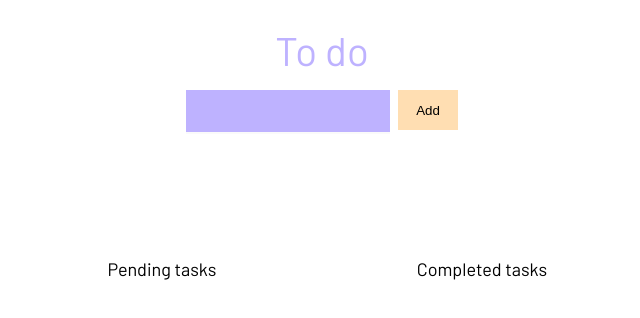
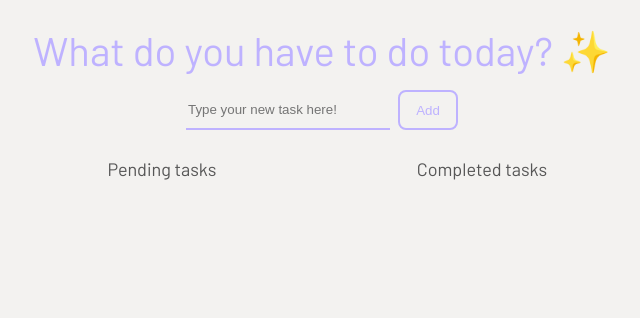
Before and after one commit to albasmg/to-do, a React (Create React App) app: page / in a window 1280 px wide. Shown: the top 318 px of the page, without its empty margins (318-958 px from the left). Built offline with nearby package versions, Linux system fonts and the light colour scheme; a web font is replaced by a local one.

Commit message:
💄 Improve styles

```diff
--- a/public/index.html
+++ b/public/index.html
@@ -9,7 +9,7 @@
       content="Web site created using create-react-app"
     />
     <link
-      href="https://fonts.googleapis.com/css2?family=Barlow:wght@300;400;600&display=swap"
+      href="https://fonts.googleapis.com/css2?family=Barlow:wght@100;300;400;600&display=swap"
       rel="stylesheet"
     />
     <link
--- a/src/assets/stylesheets/base.js
+++ b/src/assets/stylesheets/base.js
@@ -11,6 +11,7 @@ export const GlobalStyle = createGlobalStyle`
   }
   body {
     font-family: 'Barlow', sans-serif;
+    background-color: #F3F2F0;
     }
 `;
 
--- a/src/assets/stylesheets/variables.js
+++ b/src/assets/stylesheets/variables.js
@@ -1,6 +1,7 @@
 export const COLORS = {
   primaryColor: '#beb2ff',
   secondaryColor: '#ffdeb2',
-  lightColor: '#fafafa',
-  darkColor: '#212121',
+  lightColor: '#F3F2F0',
+  mediumColor: 'd6d6d6',
+  darkColor: '#565656',
 };
--- a/src/components/Form/Form.jsx
+++ b/src/components/Form/Form.jsx
@@ -10,10 +10,16 @@ import {
 const Form = ({ onButtonClick, onFormChange, value }) => {
   return (
     <Header>
-      <Title>To do</Title>
+      <Title>
+        What do you have to do today?{' '}
+        <span role="img" aria-label="stars">
+          ✨
+        </span>
+      </Title>
       <FormContainer>
         <FormInput
           type="text"
+          placeholder="Type your new task here!"
           onChange={(ev) => onFormChange(ev)}
           value={value}
         />
--- a/src/components/Form/FormStyles.js
+++ b/src/components/Form/FormStyles.js
@@ -2,7 +2,7 @@ import styled, { css } from 'styled-components';
 import { rem } from '../../assets/stylesheets/functions';
 
 export const Header = styled.header`
-  height: ${rem(200)};
+  height: auto;
 `;
 
 export const Title = styled.h1`
@@ -21,18 +21,27 @@ export const FormContainer = styled.div`
 `;
 
 export const FormInput = styled.input`
-  height: ${rem(40)};
   width: ${rem(200)};
   border: none;
-  background-color: ${(props) => props.theme.colors.primaryColor};
-  border-bottom: 2px solid ${(props) => props.theme.colors.lightColor};
+  border-bottom: 2px solid ${(props) => props.theme.colors.primaryColor};
+  background-color: ${(props) => props.theme.colors.lightColor};
   outline: none;
+  color: ${(props) => props.theme.colors.darkColor};
+
+  ::placeholder {
+    color: ${(props) => props.theme.colors.mediumColor};
+    font-weight: 100;
+  }
 `;
 
 export const FormButton = styled.button`
   height: ${rem(40)};
   width: ${rem(60)};
-  border: none;
-  background-color: ${(props) => props.theme.colors.secondaryColor};
-  margin-left: 8px;
+  border: 2px solid ${(props) => props.theme.colors.primaryColor};
+  color: ${(props) => props.theme.colors.primaryColor};
+  background-color: ${(props) => props.theme.colors.lightColor};
+  margin-left: ${rem(8)};
+  border-radius: ${rem(8)};
+  outline: none;
+  cursor: pointer;
 `;
--- a/src/components/TaskList/TaskList.jsx
+++ b/src/components/TaskList/TaskList.jsx
@@ -1,6 +1,6 @@
 import React from 'react';
 import {
-  CompletedTasksContainer,
+  TasksContainer,
   Title,
   TaskContainer,
   Checkbox,
@@ -9,7 +9,7 @@ import {
 
 const TaskList = ({ tasks, title, onCheckboxClick, isPendingList }) => {
   return (
-    <CompletedTasksContainer>
+    <TasksContainer>
       <Title>{title}</Title>
       {tasks.map(({ name, id }) => (
         <TaskContainer key={id}>
@@ -17,7 +17,7 @@ const TaskList = ({ tasks, title, onCheckboxClick, isPendingList }) => {
           <TaskName>{name}</TaskName>
         </TaskContainer>
       ))}
-    </CompletedTasksContainer>
+    </TasksContainer>
   );
 };
 
--- a/src/components/TaskList/TaskListStyles.js
+++ b/src/components/TaskList/TaskListStyles.js
@@ -1,8 +1,9 @@
 import styled, { css } from 'styled-components';
 import { rem } from '../../assets/stylesheets/functions';
 
-export const CompletedTasksContainer = styled.div`
+export const TasksContainer = styled.div`
   width: 50%;
+  height: 80vh;
   display: flex;
   flex-direction: column;
 `;
@@ -10,20 +11,26 @@ export const CompletedTasksContainer = styled.div`
 export const Title = styled.h2`
   font-size: 18px;
   text-align: center;
+  color: ${(props) => props.theme.colors.darkColor};
 `;
 
 export const TaskContainer = styled.div`
   display: flex;
   align-items: center;
-  margin-top: ${rem(30)};
+  margin: ${rem(20)} ${rem(20)} 0 ${rem(20)};
+  padding: ${rem(8)};
+  border-radius: ${rem(8)};
+  background-color: ${(props) => props.theme.colors.secondaryColor};
 `;
 
 export const Checkbox = styled.div`
   height: ${rem(20)};
   width: ${rem(20)};
   border: ${rem(1)} solid black;
+  margin-right: ${rem(8)};
+  border-radius: ${rem(8)};
 `;
 
 export const TaskName = styled.p`
-  margin-left: rem(10);
+  margin-left: ${(props) => props.theme.colors.darkColor};
 `;
```
